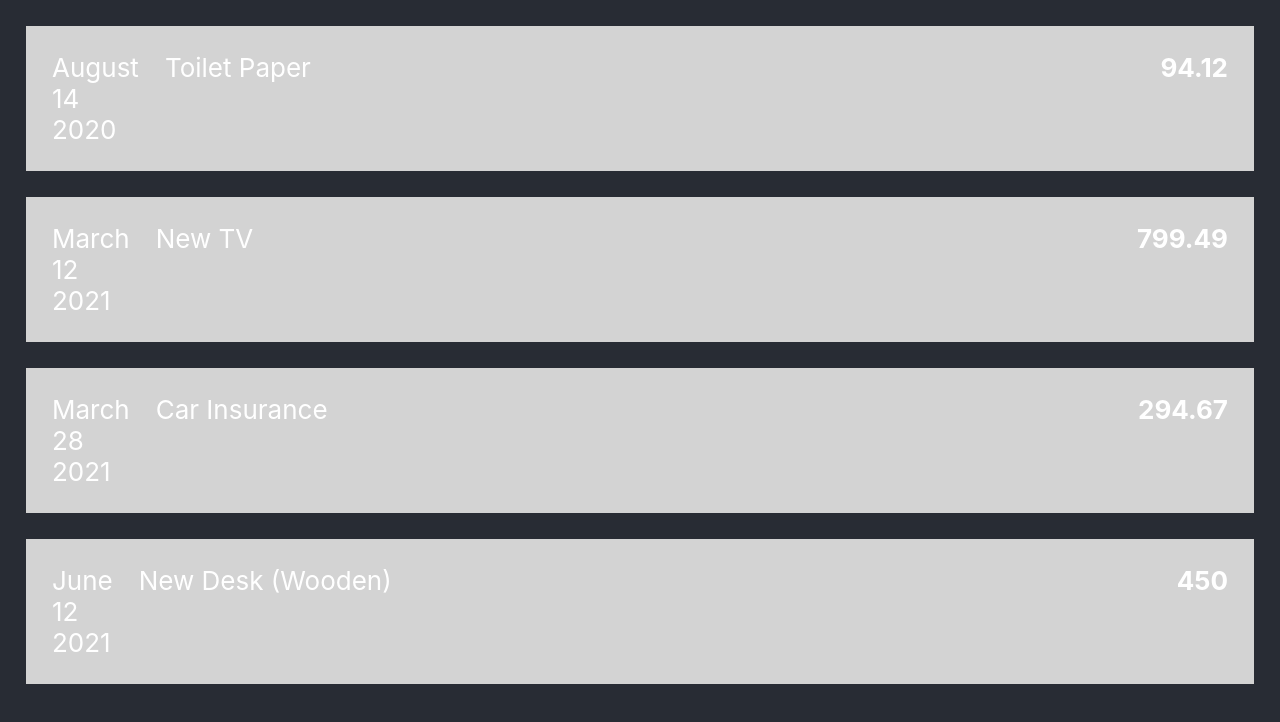
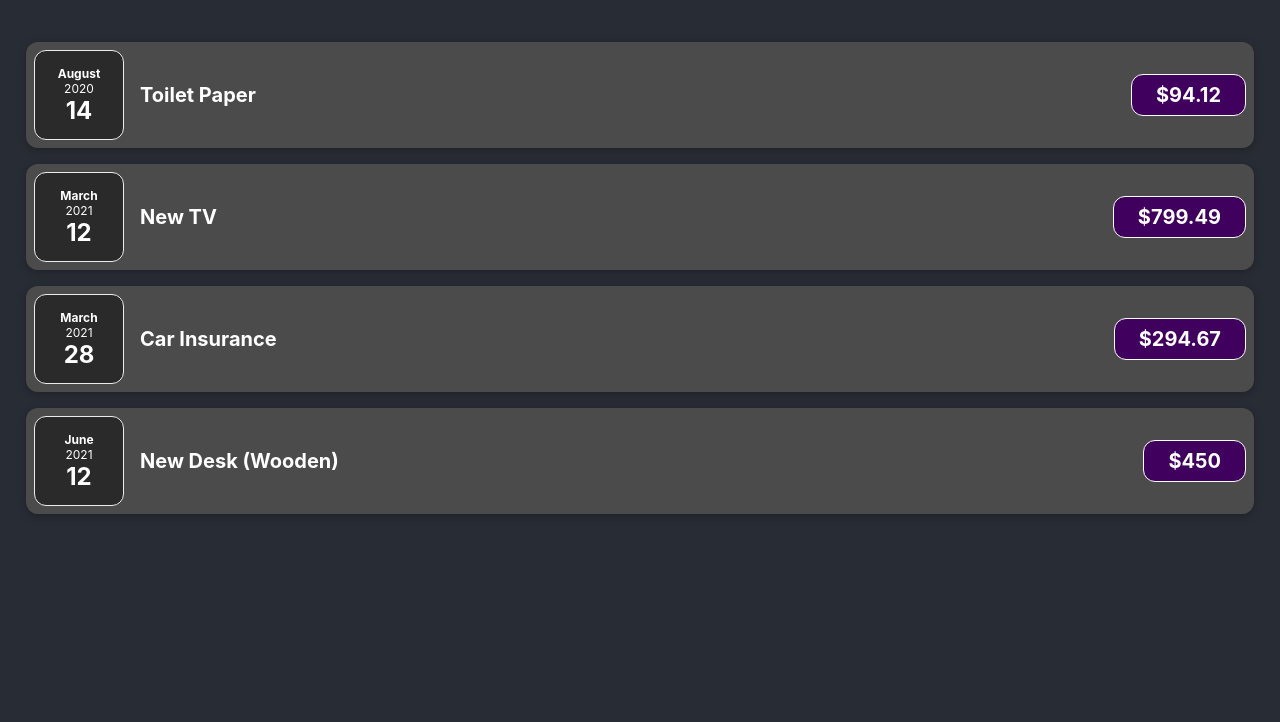
Before and after one commit to josepo/expenses, a React (Create React App) app: page / in a window 1280 px wide. Shown: the top 722 px of the page. Built offline with nearby package versions, Linux system fonts and the light colour scheme.

Commit message:
Style existing components

```diff
--- a/src/components/ExpenseDate.css
+++ b/src/components/ExpenseDate.css
@@ -1,19 +1,26 @@
-.item
-{
-   background-color: lightgrey;
-   padding: 1em;
-   margin-bottom: 1em;
+.expense-date {
    display: flex;
-}
+   flex-direction: column;
+   width: 5.5rem;
+   height: 5.5rem;
+   border: 1px solid #ececec;
+   background-color: #2a2a2a;
+   color: white;
+   border-radius: 12px;
+   align-items: center;
+   justify-content: center;
+ }
 
-.item__title
-{
-   flex-grow: 1;
-   display: flex;
-}
+ .expense-date__month {
+   font-size: 0.75rem;
+   font-weight: bold;
+ }
 
-.item__price
-{
-   margin-left: 1em;
+ .expense-date__year {
+   font-size: 0.75rem;
+ }
+
+ .expense-date__day {
+   font-size: 1.5rem;
    font-weight: bold;
-}
+ }
--- a/src/components/ExpenseDate.js
+++ b/src/components/ExpenseDate.js
@@ -2,11 +2,15 @@ import './ExpenseDate.css';
 
 function ExpenseDate({ date })
 {
+   const month = date.toLocaleString('en-US', { month: 'long' });
+   const year = date.getFullYear();
+   const day = date.toLocaleString('en-US', { day: '2-digit' });
+
    return (
-      <div className='item-date'>
-         <div>{ date.toLocaleString('en-US', { month: 'long' }) }</div>
-         <div>{ date.toLocaleString('en-US', { day: '2-digit' }) }</div>
-         <div>{ date.getFullYear() }</div>
+      <div className='expense-date'>
+         <div className='expense-date__month'>{ month }</div>
+         <div className='expense-date__year'>{ year }</div>
+         <div className='expense-date__day'>{ day }</div>
       </div>
    );
 }
--- a/src/components/ExpenseItem.css
+++ b/src/components/ExpenseItem.css
@@ -1,4 +1,56 @@
-.item-date
-{
-   margin-right: 1em;
-}
+.expense-item {
+   display: flex;
+   justify-content: space-between;
+   align-items: center;
+   box-shadow: 0 2px 8px rgba(0, 0, 0, 0.25);
+   padding: 0.5rem;
+   margin: 1rem 0;
+   border-radius: 12px;
+   background-color: #4b4b4b;
+ }
+
+ .expense-item__description {
+   display: flex;
+   flex-direction: column;
+   gap: 1rem;
+   align-items: flex-end;
+   flex-flow: column-reverse;
+   justify-content: flex-start;
+   flex: 1;
+ }
+
+ .expense-item h2 {
+   color: #3a3a3a;
+   font-size: 1rem;
+   flex: 1;
+   margin: 0 1rem;
+   color: white;
+ }
+
+ .expense-item__price {
+   font-size: 1rem;
+   font-weight: bold;
+   color: white;
+   background-color: #40005d;
+   border: 1px solid white;
+   padding: 0.5rem;
+   border-radius: 12px;
+ }
+
+ @media (min-width: 580px) {
+   .expense-item__description {
+     flex-direction: row;
+     align-items: center;
+     justify-content: flex-start;
+     flex: 1;
+   }
+
+   .expense-item__description h2 {
+     font-size: 1.25rem;
+   }
+
+   .expense-item__price {
+     font-size: 1.25rem;
+     padding: 0.5rem 1.5rem;
+   }
+ }
--- a/src/components/ExpenseItem.js
+++ b/src/components/ExpenseItem.js
@@ -4,10 +4,12 @@ import ExpenseDate from './ExpenseDate';
 function ExpenseItem({ date, title, amount })
 {
    return (
-      <div className='item'>
+      <div className='expense-item'>
          <ExpenseDate date={ date } />
-         <div className='item__title'>{ title }</div>
-         <div className='item__price'>{ amount }</div>
+         <div className='expense-item__description'>
+            <h2>{ title }</h2>
+            <div className='expense-item__price'>${ amount }</div>
+         </div>
       </div>
    );
 }
```
